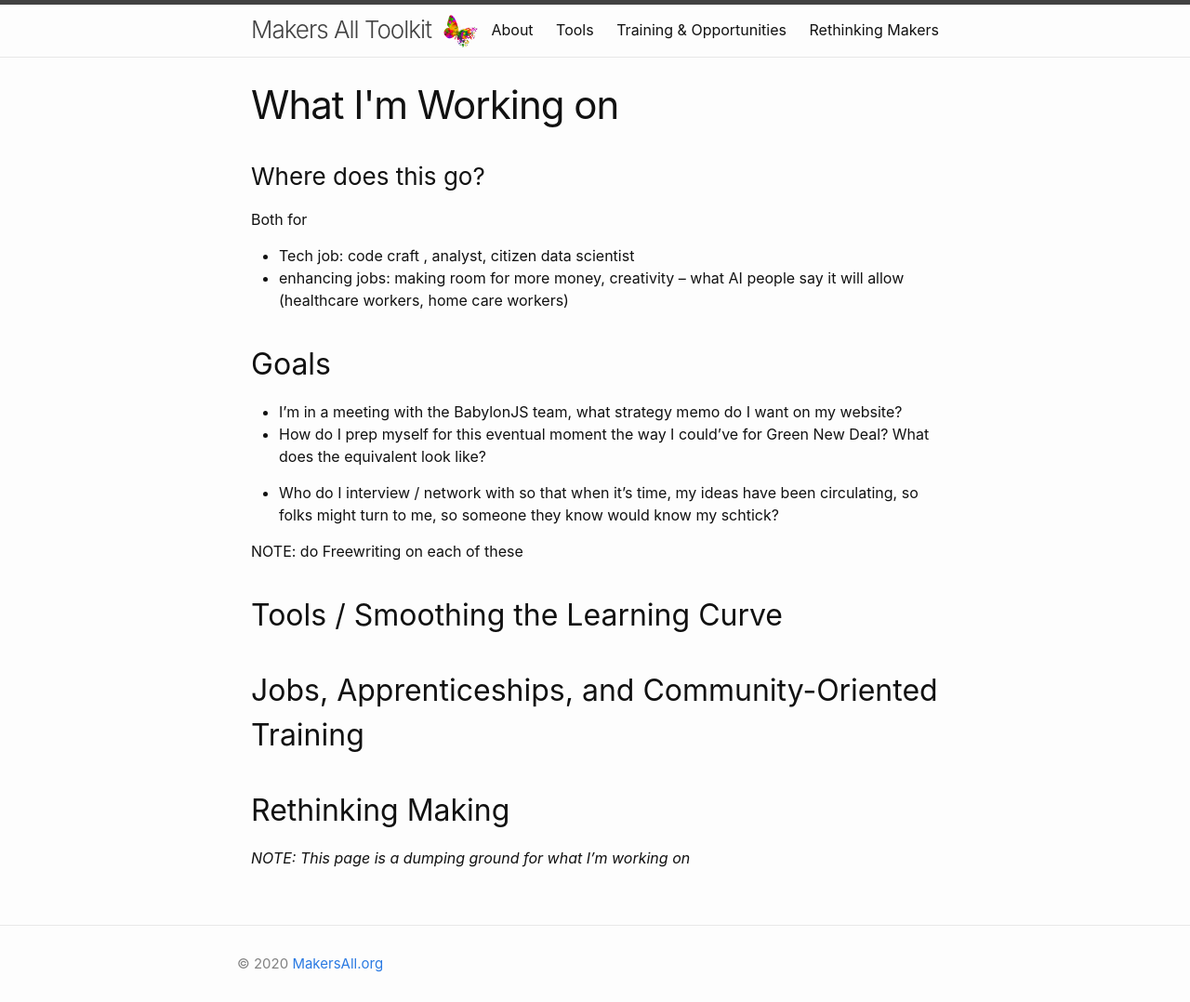
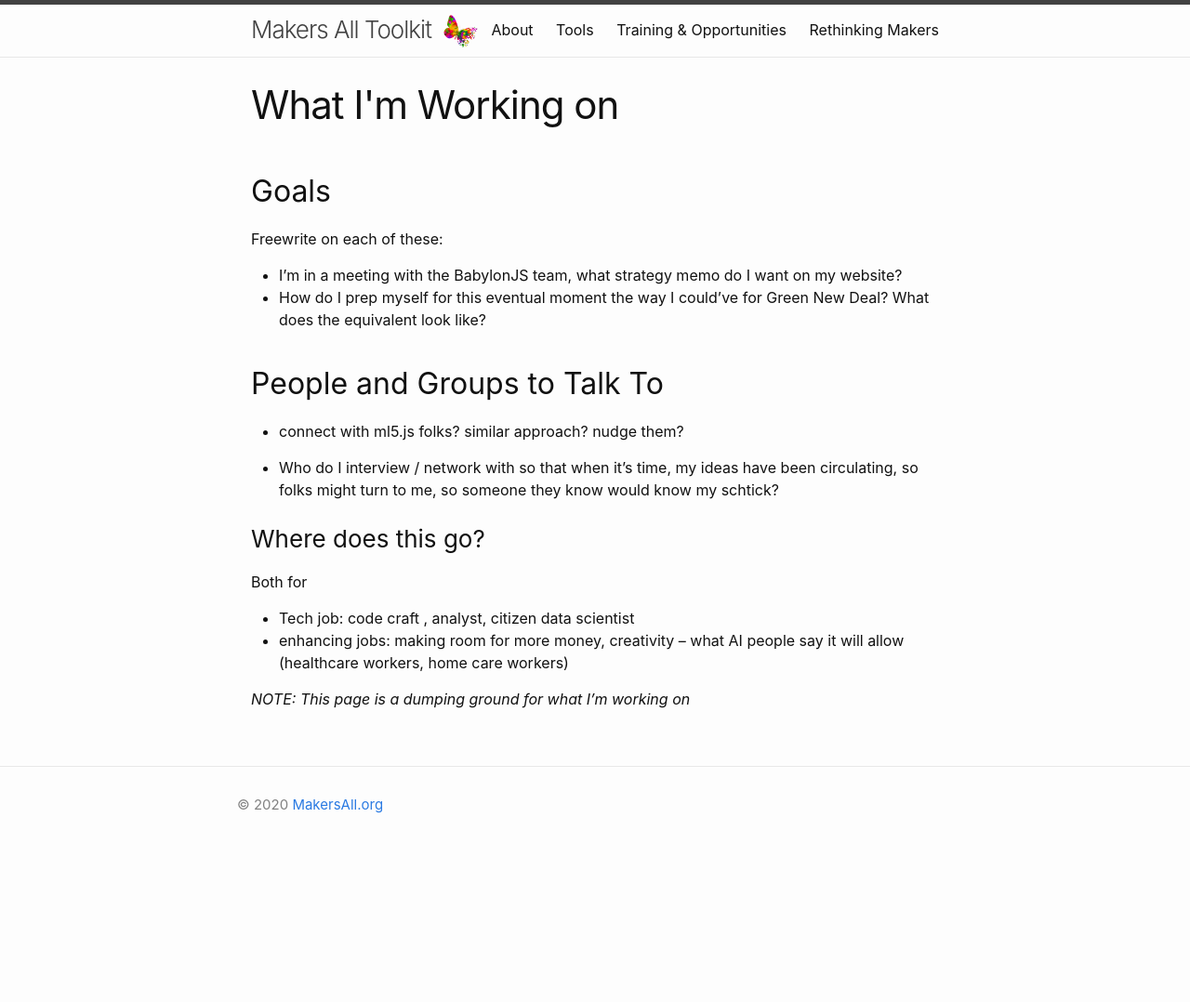
Before and after one commit to makersall/toolkit-new, a Jekyll site: the page built from pages/work.md, in a window 1280 px wide. Shown: the whole page at 93% size. Built offline with Jekyll 4.4.1, drawn with Linux system fonts in a browser that asks for light colours; after the commit the page ends 907 px from its top, so only the background shows below that.

Commit message:
Add work

```diff
--- a/pages/work.md
+++ b/pages/work.md
@@ -5,31 +5,31 @@ permalink: /work/
 # image: teddybear-help-497852-pxh.jpg
 ---
 
+
+
+
+## Goals
+
+Freewrite on each of these:
+- I'm in a meeting with the BabylonJS team, what strategy memo do I want on my website?
+- How do I prep myself for this eventual moment the way I could’ve for Green New Deal?  What does the equivalent look like?
+
+
+## People and Groups to Talk To
+- connect with ml5.js folks?  similar approach?  nudge them?
+
+- Who do I interview / network with so that when it’s time, my ideas have been circulating, so folks might turn to me, so someone they know would know my schtick?
+
 ### Where does this go?
 
 Both for
 - Tech job: code craft , analyst, citizen data scientist
 - enhancing jobs: making room for more money, creativity -- what AI people say it will allow (healthcare workers, home care workers)
 
-
-
-## Goals
-
-- I'm in a meeting with the BabylonJS team, what strategy memo do I want on my website?
-- How do I prep myself for this eventual moment the way I could’ve for Green New Deal?  What does the equivalent look like?
-
-- Who do I interview / network with so that when it’s time, my ideas have been circulating, so folks might turn to me, so someone they know would know my schtick?
-
-NOTE: do Freewriting on each of these
-
-## Tools / Smoothing the Learning Curve
-
-
+<!-- ## Tools / Smoothing the Learning Curve
 
 ## Jobs, Apprenticeships, and Community-Oriented Training
 
-
-
 ## Rethinking Making
-
+ -->
 _NOTE: This page is a dumping ground for what I'm working on_
```
